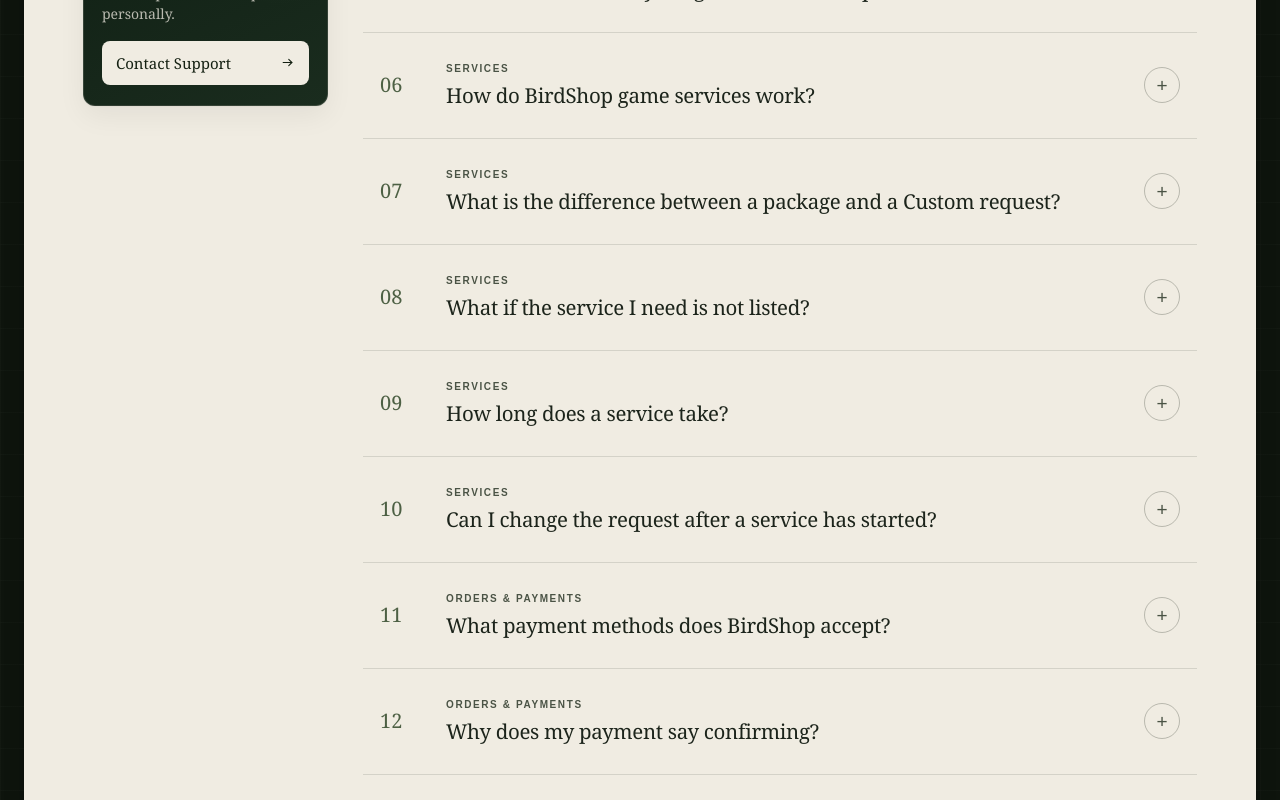
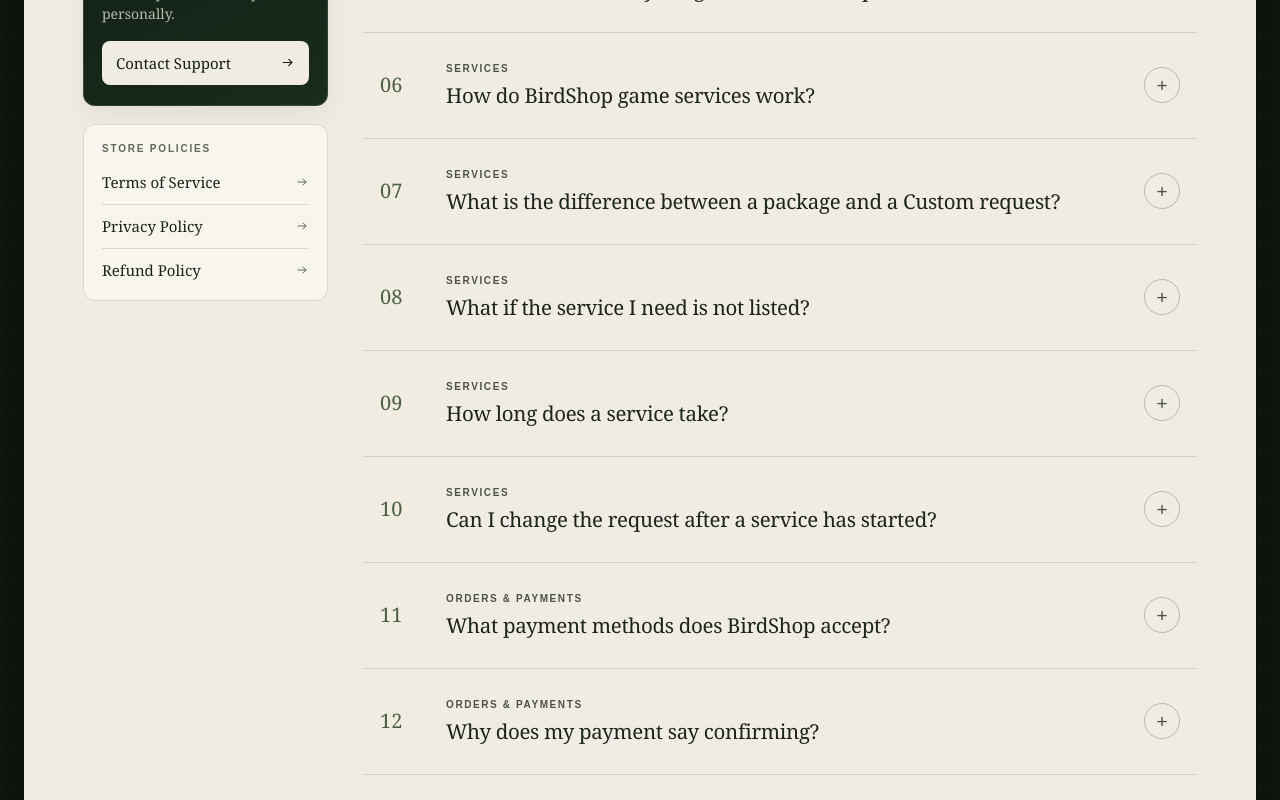
Before and after one commit to birdshop-admin/birdshop, a Next.js app: page /faqs in a window 1280 px wide. Shown: the part 1940-2740 px from the top of the page. Built offline with nearby package versions, Linux system fonts and the light colour scheme; no server answers; the database is empty.

Commit message:
Policy pages fix

```diff
--- a/app/faqs/faqs.module.css
+++ b/app/faqs/faqs.module.css
@@ -592,6 +592,48 @@
   margin-left: auto;
 }
 
+/* --- Store policies (Terms, Privacy, Refunds) --- */
+
+.policyCard {
+  display: grid;
+  margin-top: 18px;
+  padding: 16px 18px 8px;
+  border: 1px solid var(--bs-line);
+  border-radius: var(--bs-r-card);
+  background: var(--bs-card);
+}
+
+.policyCard > span {
+  margin-bottom: 4px;
+  color: var(--bs-faint);
+  font-size: 10px;
+  font-weight: 700;
+  letter-spacing: 0.18em;
+  text-transform: uppercase;
+}
+
+.policyCard a {
+  min-height: 44px;
+  display: flex;
+  align-items: center;
+  gap: 10px;
+  color: var(--bs-ink);
+  font-family: Georgia, "Times New Roman", serif;
+  font-size: 15px;
+}
+
+.policyCard a + a {
+  border-top: 1px solid var(--bs-line);
+}
+
+.policyCard a svg {
+  width: 14px;
+  height: 14px;
+  margin-left: auto;
+  color: var(--bs-faint);
+  transition: transform var(--bs-dur-fast) ease;
+}
+
 /* =========================================================
    RESULTS
 ========================================================= */
@@ -1070,6 +1112,11 @@
     background: var(--bs-line);
   }
 
+  .policyCard a:hover svg {
+    transform: translateX(3px);
+    color: var(--bs-ink);
+  }
+
   .helpCard a:hover,
   .contactActions a:hover {
     transform: translateY(-1px);
@@ -1180,8 +1227,14 @@
   }
 
   .categoryBlock,
-  .helpCard {
+  .helpCard,
+  .policyCard {
     margin-top: 0;
+  }
+
+  /* Two columns here: the policies card gets its own full row. */
+  .policyCard {
+    grid-column: 1 / -1;
   }
 
   .contactCta {
@@ -1343,7 +1396,8 @@
   .emptyState button,
   .contactActions a,
   .quickLinks > a,
-  .quickLinks > a > svg:last-child {
+  .quickLinks > a > svg:last-child,
+  .policyCard a svg {
     transition: none;
   }
 
@@ -1362,7 +1416,8 @@
   .contactActions a:hover,
   .contactActions a:active,
   .quickLinks > a:hover,
-  .quickLinks > a:hover > svg:last-child {
+  .quickLinks > a:hover > svg:last-child,
+  .policyCard a:hover svg {
     transform: none;
   }
 }
--- a/app/faqs/page.tsx
+++ b/app/faqs/page.tsx
@@ -22,6 +22,7 @@
   type FAQ,
   type FAQFilter,
 } from "@/lib/faqs";
+import { siteConfig } from "@/lib/site-config";
 
 import styles from "./faqs.module.css";
 
@@ -356,6 +357,17 @@
                 <ArrowIcon />
               </Link>
             </div>
+
+            <nav className={styles.policyCard} aria-label="Store policies">
+              <span>Store policies</span>
+
+              {siteConfig.policies.map((item) => (
+                <Link key={item.href} href={item.href}>
+                  {item.label}
+                  <ArrowIcon />
+                </Link>
+              ))}
+            </nav>
           </aside>
 
           <div className={styles.faqArea}>
--- a/components/LegalPage.tsx
+++ b/components/LegalPage.tsx
@@ -3,6 +3,7 @@
 
 import SiteFooter from "@/components/SiteFooter";
 import SiteHeader from "@/components/SiteHeader";
+import { siteConfig } from "@/lib/site-config";
 
 import s from "./LegalPage.module.css";
 
@@ -12,11 +13,7 @@
   body: ReactNode;
 };
 
-const LEGAL_LINKS = [
-  { href: "/terms", label: "Terms of Service" },
-  { href: "/privacy", label: "Privacy Policy" },
-  { href: "/refunds", label: "Refund Policy" },
-] as const;
+const LEGAL_LINKS = siteConfig.policies;
 
 // Shared layout for the Terms, Privacy and Refund pages: a short summary,
 // an on-page contents list, and numbered sections.
--- a/components/SiteFooter.tsx
+++ b/components/SiteFooter.tsx
@@ -63,6 +63,7 @@
           </div>
         </div>
 
+        <div className="footer-links">
           <nav
             className="footer-nav"
             aria-label="Footer navigation"
@@ -73,6 +74,17 @@
               </Link>
             ))}
           </nav>
+
+          {/* A labelled row, not tiny bottom-bar text, so policies are easy to find. */}
+          <nav className="footer-policies" aria-label="Store policies">
+            <span aria-hidden="true">Policies</span>
+            {siteConfig.policies.map((item) => (
+              <Link key={item.href} href={item.href}>
+                {item.label}
+              </Link>
+            ))}
+          </nav>
+        </div>
 
         {socialLinks.length > 0 && (
           <div className="footer-socials">
@@ -104,12 +116,6 @@
 
         <span>Payments secured by Stripe · Private digital delivery</span>
 
-        <nav className="footer-legal" aria-label="Policies">
-          <Link href="/terms">Terms</Link>
-          <Link href="/privacy">Privacy</Link>
-          <Link href="/refunds">Refunds</Link>
-        </nav>
-
         {/* "#top" scrolls to the very top; the sticky header is always in view,
             so linking to it would only nudge the page. */}
         <a href="#top">
--- a/components/SiteHeader.tsx
+++ b/components/SiteHeader.tsx
@@ -245,6 +245,20 @@
           })}
 
           <ThemeToggle placement="menu" />
+
+          <div className="site-header-mobile-policies">
+            <span>Policies</span>
+            {siteConfig.policies.map((item) => (
+              <Link
+                key={item.href}
+                href={item.href}
+                aria-current={isActive(item.href) ? "page" : undefined}
+                onClick={() => setMenuOpen(false)}
+              >
+                {item.label}
+              </Link>
+            ))}
+          </div>
         </nav>
       </header>
 
--- a/components/site-header.css
+++ b/components/site-header.css
@@ -574,7 +574,63 @@
     outline-offset: -2px;
   }
 
+  /* Policies: a quiet text row under the menu tiles, not three more tiles. */
+  .site-header-mobile-policies {
+    grid-column: 1 / -1;
+
+    display: flex;
+    align-items: center;
+    justify-content: center;
+    flex-wrap: wrap;
+    gap: 0 16px;
+
+    padding: 8px 4px 2px;
+  }
+
+  .site-header-mobile-policies span {
+    width: 100%;
+
+    color: rgba(240, 236, 226, 0.5);
+
+    text-align: center;
+
+    font-family: var(--sans);
+    font-size: 10px;
+    font-weight: 700;
+    letter-spacing: 0.22em;
+    text-transform: uppercase;
+  }
+
+  .site-header-mobile-nav .site-header-mobile-policies a {
+    min-height: 44px;
+
+    padding: 0 2px;
+
+    border: 0;
+
+    color: rgba(244, 240, 229, 0.78);
+    background: none;
+
+    font-family: var(--sans);
+    font-size: 13px;
+
+    text-decoration: underline;
+    text-decoration-color: rgba(244, 240, 229, 0.3);
+    text-underline-offset: 3px;
+  }
+
+  .site-header-mobile-nav .site-header-mobile-policies a[aria-current="page"] {
+    color: #ffffff;
+    text-decoration-color: currentColor;
+  }
+
   @media (hover: hover) and (pointer: fine) {
+    .site-header-mobile-nav .site-header-mobile-policies a:hover {
+      border: 0;
+      background: none;
+      text-decoration-color: currentColor;
+    }
+
     .site-header-menu-toggle:hover {
       border-color: rgba(240, 236, 226, 0.3);
       background: rgba(255, 255, 255, 0.08);
@@ -770,6 +826,54 @@
   gap: 4px 24px;
 }
 
+/* Main links with the labelled policies row underneath. */
+.footer-links {
+  min-width: 0;
+
+  display: grid;
+  justify-items: center;
+  gap: 12px;
+}
+
+.footer-policies {
+  display: flex;
+  align-items: center;
+  justify-content: center;
+  flex-wrap: wrap;
+
+  gap: 2px 20px;
+
+  padding-top: 12px;
+
+  border-top: 1px solid rgba(240, 236, 226, 0.12);
+
+  font-family: var(--sans);
+  font-size: 12.5px;
+}
+
+.footer-policies span {
+  color: rgba(239, 235, 225, 0.55);
+
+  font-size: 10px;
+  font-weight: 700;
+  letter-spacing: 0.22em;
+  text-transform: uppercase;
+}
+
+.footer-policies a {
+  padding: 4px 0;
+
+  color: rgba(243, 239, 228, 0.8);
+
+  text-decoration: underline;
+  text-decoration-color: rgba(243, 239, 228, 0.3);
+  text-underline-offset: 3px;
+
+  transition:
+    color 160ms ease,
+    text-decoration-color 160ms ease;
+}
+
 .footer-nav a {
   position: relative;
 
@@ -829,13 +933,6 @@
   text-align: left;
 }
 
-.footer-legal {
-  display: inline-flex;
-  flex-wrap: wrap;
-  justify-content: center;
-  gap: 0 18px;
-}
-
 .footer-bottom a {
   display: inline-flex;
   align-items: center;
@@ -859,8 +956,13 @@
 
 @media (hover: hover) and (pointer: fine) {
   .footer-nav a:hover,
-  .footer-bottom a:hover {
+  .footer-bottom a:hover,
+  .footer-policies a:hover {
     color: #ffffff;
+  }
+
+  .footer-policies a:hover {
+    text-decoration-color: currentColor;
   }
 
   .footer-nav a:hover::after {
@@ -879,7 +981,19 @@
     gap: 2px 20px;
   }
 
+  .footer-policies {
+    gap: 0 18px;
+  }
+
+  /* The label takes its own line so the three links wrap evenly. */
+  .footer-policies span {
+    width: 100%;
+
+    text-align: center;
+  }
+
   .footer-nav a,
+  .footer-policies a,
   .footer-bottom a {
     min-height: 44px;
 
@@ -936,6 +1050,7 @@
   .footer-nav a,
   .footer-nav a::after,
   .footer-socials a,
+  .footer-policies a,
   .footer-bottom a {
     transition: none;
   }
--- a/lib/site-config.ts
+++ b/lib/site-config.ts
@@ -37,6 +37,14 @@
     { label: "Contact", href: "/contact" },
   ],
 
+  // Policy pages: linked from the footer, the mobile menu, FAQs and the
+  // policy pages themselves.
+  policies: [
+    { label: "Terms of Service", href: "/terms" },
+    { label: "Privacy Policy", href: "/privacy" },
+    { label: "Refund Policy", href: "/refunds" },
+  ],
+
   socials: {
     discord: discordUrl,
 
```
Lines whose indentation alone changed are shown as unchanged.
